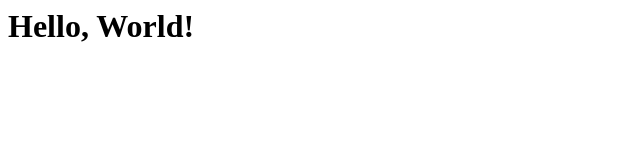
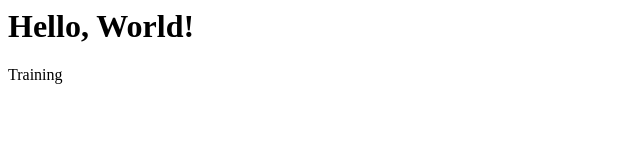
Before and after one commit to valeninarkh/hello-world, a plain HTML site: page index.html in a window 1280 px wide. Shown: the full height of the page, 0-640 px from the left. Drawn offline with Linux system fonts and the light colour scheme.

Commit message:
Add paragraph

```diff
--- a/index.html
+++ b/index.html
@@ -3,5 +3,6 @@
 	</head>
 	<body>
 		<h1>Hello, World!</h1>
+		<p>Training</p>
 	</body>
 </html>
```
